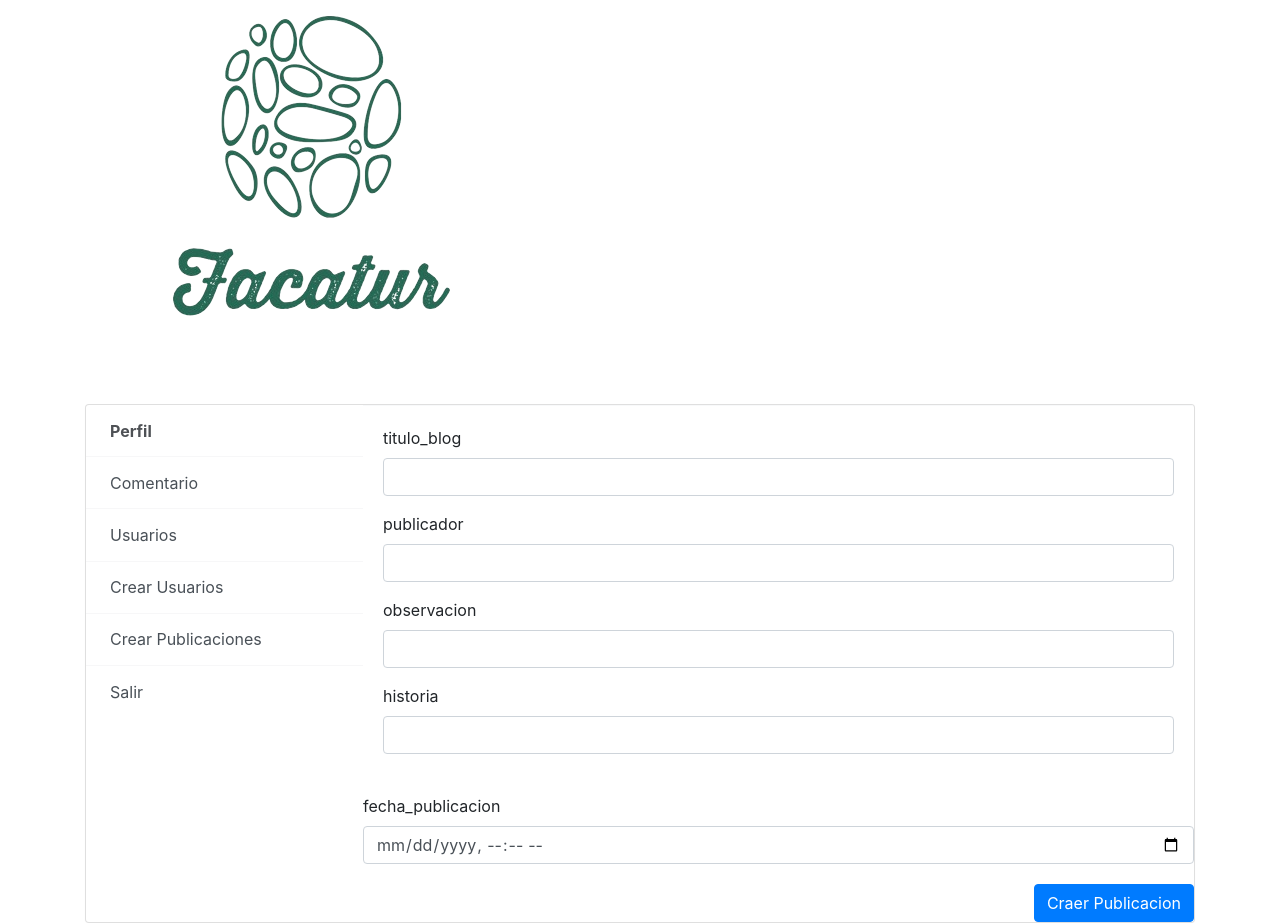
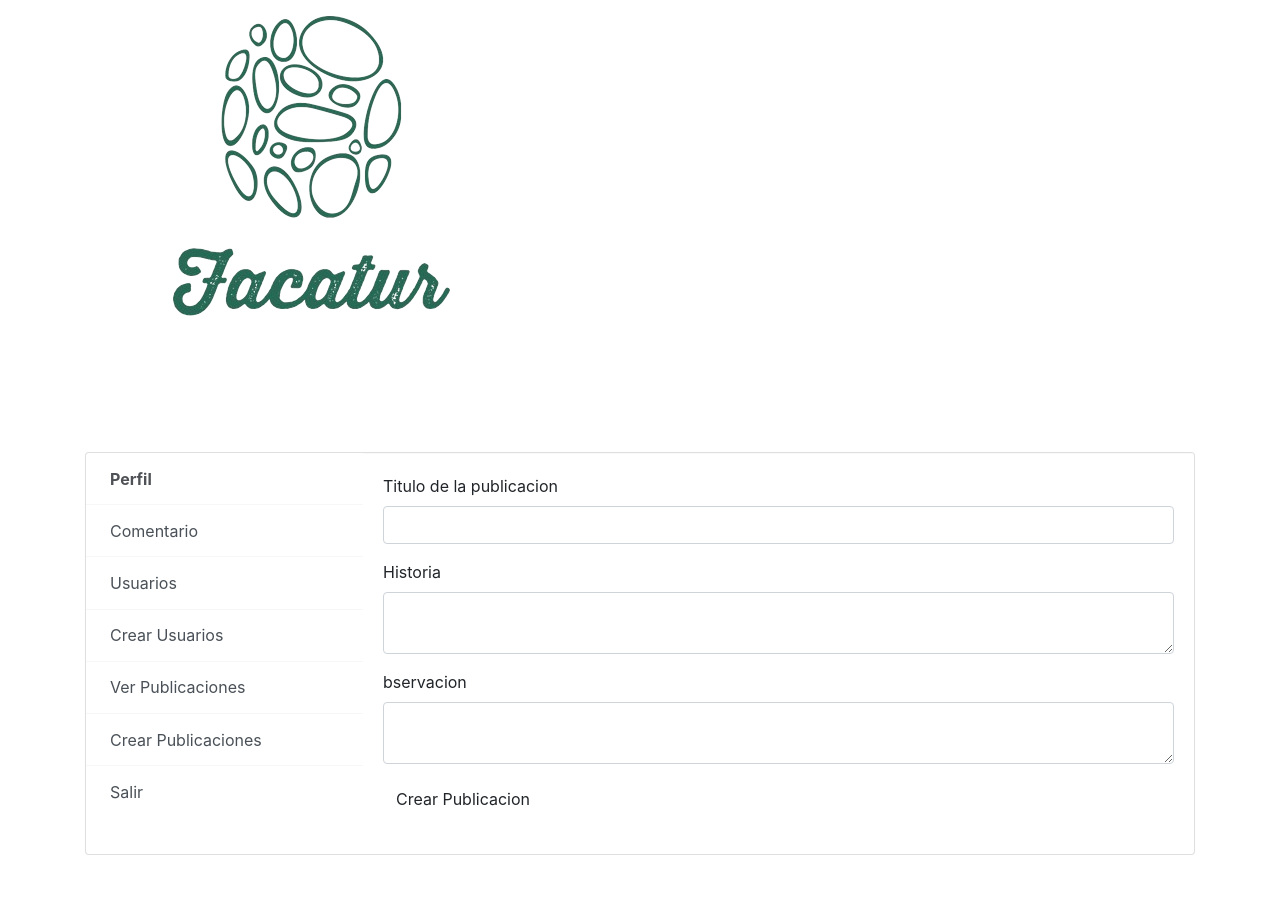
Before and after one commit to JuandCalderoM/flask_project, a Flask app: page /auth/crear_pub in a window 1280 px wide. Shown: the part 37-960 px from the top of the page. After the commit the page ends 892 px from the top, so only its background shows below. Run offline with Flask 3, Linux system fonts and the light colour scheme; the visitor is signed in with stand-in values (Sample User, id 1); some libraries are stand-ins or nearby versions.

Commit message:
commit que arregla distintos problemas de los template y tambien ya agrega lo que es como agregar un usuario pero con la contraseña ya encriptada y con la desencrptacion para el logeo

```diff
--- a/app/auth/view_login.py
+++ b/app/auth/view_login.py
@@ -1,7 +1,9 @@
 from . import auth
 from flask import render_template, redirect, url_for, session, flash
-from app.forms import LoginForm
+from app.forms import LoginForm,Signup,Publicacion
 from app.models import UserModel
+from app.firebase_service import  get_user_exit ,put_user
+from werkzeug.security import generate_password_hash, check_password_hash
 @auth.route('/login', methods=['GET', 'POST'])
 def login():
     login_form = LoginForm()
@@ -12,12 +14,17 @@ def login():
         username = login_form.username.data
         password = login_form.password.data
 
-        user = UserModel.query(username, password)
+        # Obtener los datos del usuario (incluyendo la contraseña encriptada) desde la base de datos
+        user = get_user_exit(username)
+
         if user:
-            session['username'] = username
-            flash('Inicio de sesión exitoso!')
-
-            return redirect(url_for('auth.session_page'))
+            # Verificar la contraseña ingresada con la contraseña encriptada almacenada
+            if check_password_hash(user['clave_usuario'], password):  # Aquí se asume que 'clave_usuario' es la contraseña encriptada
+                session['username'] = username
+                flash('Inicio de sesión exitoso!')
+                return redirect(url_for('auth.session_page'))
+            else:
+                flash('Nombre de usuario o contraseña incorrectos')
         else:
             flash('Nombre de usuario o contraseña incorrectos')
 
@@ -54,13 +61,13 @@ def perfil():
 @auth.route('/comentario')
 def comentario():
     username = session.get('username')
-    context={
-        'username':username
+    context = {
+        'username': username
     }
     if username:
-        return render_template('view_comment.html')
+        return render_template('view_comment.html', **context)
     else:
-        flash("necesistas de un inicio de sesion :)")
+        flash("Necesitas iniciar sesión :)")
         return redirect(url_for('auth.login'))
 
 @auth.route('/usuarios')
@@ -74,25 +81,60 @@ def usuarios():
     else:
         flash("necesistas de un inicio de sesion :)")
         return redirect(url_for('auth.login'))
-@auth.route('/crear_user')
+@auth.route('/crear_user',methods=['GET', 'POST'])
 def crear_user():
+    username = session.get('username')
+    signup=Signup()
+    context={
+        'username':username,
+        'signup':signup
+    }
+    if username:
+        if signup.validate_on_submit():
+            usuario_data=signup.username.data
+            password_data=signup.password.data
+            rol_usuario="admnin"
+            correo_usuario=signup.email.data
+            uaerdoc=get_user_exit(usuario_data)
+            if not uaerdoc:  # Verifica si la lista está vacía
+                password_secury=generate_password_hash(password_data)
+                put_user(password_secury,correo_usuario,usuario_data,rol_usuario)
+                flash('Usuario registrado!')
+                return redirect(url_for('auth.usuarios'))
+            else:
+                flash('este usuario ya esta registrado!')
+                return redirect(url_for('auth.crear_user'))
+        return render_template('createuser.html',**context)
+    else:
+        flash("necesistas de un inicio de sesion :)")
+        return redirect(url_for('auth.login'))
+
+
+
+@auth.route('/crear_pub',methods=['GET', 'POST'])
+def crear_pub():
+    username = session.get('username')
+    publication=Publicacion()
+    context={
+        'username':username,
+        'publi':publication
+    }
+    if username:
+        if publication.validate_on_submit():
+            flash('Publicacion registrada!')
+            return redirect(url_for('auth.ver_pub'))
+        return render_template('publicaciones.html',**context)
+    else:
+        flash("necesistas de un inicio de sesion :)")
+        return redirect(url_for('auth.login'))
+@auth.route('/ver_pub')
+def ver_pub():
     username = session.get('username')
     context={
         'username':username
     }
     if username:
-        return render_template('createuser.html')
-    else:
-        flash("necesistas de un inicio de sesion :)")
-        return redirect(url_for('auth.login'))
-@auth.route('/crear_pub')
-def crear_pub():
-    username = session.get('username')
-    context={
-        'username':username
-    }
-    if username:
-        return render_template('publicaciones.html')
+        return render_template('ver_public.html')
     else:
         flash("necesistas de un inicio de sesion :)")
         return redirect(url_for('auth.login'))
--- a/app/forms.py
+++ b/app/forms.py
@@ -13,3 +13,13 @@ class LoginForm(FlaskForm):
     username = StringField('Nombre de usuario', validators=[DataRequired()])
     password = PasswordField('Password', validators=[DataRequired()])
     submit = SubmitField('Enviar')
+class Signup(FlaskForm):
+    username = StringField('Nombre de usuario', validators=[DataRequired()])
+    password = StringField('Password', validators=[DataRequired()])
+    email=StringField('Correo del usuario', validators=[DataRequired(),Email()])
+    submit = SubmitField('Crear Usuario')
+class Publicacion(FlaskForm):
+    title= StringField('Titulo de la publicacion', validators=[DataRequired()])
+    historia=TextAreaField('Historia', validators=[DataRequired()])
+    observacion=TextAreaField('bservacion', validators=[DataRequired()])
+    submit = SubmitField('Crear Publicacion')
--- a/app/models.py
+++ b/app/models.py
@@ -30,3 +30,9 @@ class UserModel(UserMixin):
                 role=user_data['rol_usario']
             ))
         return None  # Si no se encuentra el usuario
+    def get_user_by_username(username):
+        users_ref = db.collection('users')
+        query = users_ref.where('nombre_usuario', '==', username).limit(1).get()
+        if query:
+            return query[0].to_dict()  # Devuelve los datos del usuario
+        return None
--- a/app/templates/login.html
+++ b/app/templates/login.html
@@ -32,7 +32,7 @@
             <!-- Campo de nombre de usuario -->
             <div class="form_container">
                 <div class="form_group">
-                    <input type="text" name="{{ login_form.username.name }}" class="form_input" placeholder=" " onkeypress="return SoloLetras(event)" onpaste="return false;">
+                    <input type="text" name="{{ login_form.username.name }}" class="form_input" placeholder=" " onkeypress="return SoloLetras(event)" onpaste="return false;" required>
                     {{ login_form.username.label(class="form_label") }}
                 </div>
             </div>
@@ -41,7 +41,7 @@
             <!-- Campo de contraseña -->
             <div class="form_container">
                 <div class="form_group">
-                    <input type="password" name="{{ login_form.password.name }}" id="password-field" class="form_input" placeholder=" " onkeypress="return clave(event)" onpaste="return false;">
+                    <input type="password" name="{{ login_form.password.name }}" id="password-field" class="form_input" placeholder=" " onkeypress="return clave(event)" onpaste="return false;" required>
                     {{ login_form.password.label(class="form_label") }}
                     <i class='bx bx-show'></i>
                 </div>
--- a/app/templates/plataform.html
+++ b/app/templates/plataform.html
@@ -14,6 +14,14 @@
                 <img src="{{ url_for('static', filename='imagenes/logov1.png') }}" alt="logotipo">
             </div>
         </h4>
+         <br>
+        {% for message in get_flashed_messages() %}
+            <div class="alert alert-success alert-dismissible">
+                <button type="button" data-dismiss="alert" class="close">&times;</button>
+                {{ message }}
+            </div>
+        {% endfor %}
+        <br>
         <div class="card overflow-hidden">
             <div class="row no-gutters row-bordered row-border-light">
                 <div class="col-md-3 pt-0">
@@ -23,6 +31,7 @@
                         <a class="list-group-item list-group-item-action" href="{{ url_for('auth.comentario') }}">Comentario</a>
                         <a class="list-group-item list-group-item-action" href="{{ url_for('auth.usuarios') }}">Usuarios</a>
                         <a class="list-group-item list-group-item-action" href="{{ url_for('auth.crear_user') }}">Crear Usuarios</a>
+                        <a class="list-group-item list-group-item-action" href="{{ url_for('auth.ver_pub') }}">Ver Publicaciones</a>
                         <a class="list-group-item list-group-item-action" href="{{ url_for('auth.crear_pub') }}">Crear Publicaciones</a>
                         <a class="list-group-item list-group-item-action" href="{{ url_for('auth.logout') }}">Salir</a>
                     </div>
@@ -36,8 +45,7 @@
         </div>
     </div>
 
-    <!-- Scripts -->
-    <script src="https://code.jquery.com/jquery-1.10.2.min.js"></script>
-    <script src="https://cdn.jsdelivr.net/npm/bootstrap@4.5.0/dist/js/bootstrap.bundle.min.js"></script>
+    <script src="https://ajax.googleapis.com/ajax/libs/jquery/3.5.1/jquery.min.js"></script> <!-- Funcion de las alertas-->
+    <script src="https://maxcdn.bootstrapcdn.com/bootstrap/3.3.7/js/bootstrap.min.js"></script>
 </body>
 </html>
--- a/app/templates/publicaciones.html
+++ b/app/templates/publicaciones.html
@@ -1,34 +1,13 @@
 {% extends 'plataform.html' %}
+{% import 'bootstrap/wtf.html' as wtf %}
 {% block title %}
     Craer Usuario
 {% endblock title %}
 {% block content %}
-<form action="">
     <hr class="border-light m-0">
     <div class="card-body">
         <div class="form-group">
-            <label class="form-label">titulo_blog</label>
-            <input type="text" class="form-control mb-1" onpaste="return false;">
-        </div>
-        <div class="form-group">
-            <label class="form-label">publicador</label>
-            <input type="text" class="form-control" onpaste="return false;">
-        </div>
-        <div class="form-group">
-            <label class="form-label">observacion</label>
-            <input type="text" class="form-control mb-1"  onpaste="return false;">
-        </div>
-        <div class="form-group"></div>
-            <label class="form-label">historia</label>
-            <input type="text" class="form-control mb-1" onpaste="return false;">
-        </div>
-        <div class="form-group"></div>
-            <label class="form-label">fecha_publicacion</label>
-            <input type="datetime-local" class="form-control mb-1"  onpaste="return false;">
+            {{ wtf.quick_form(publi) }}
         </div>
     </div>
-    <div class="text-right mt-3">
-        <button type="button" class="btn btn-primary">Craer Publicacion</button>
-    </div>
-</form>
 {% endblock %}
```
Also changed, not shown: app/firebase_service.py (+27 -6 lines), app/templates/comentario.html (+4 -4 lines), app/templates/createuser.html (+3 -14 lines), app/templates/ver_public.html (added, +34 -0 lines).
